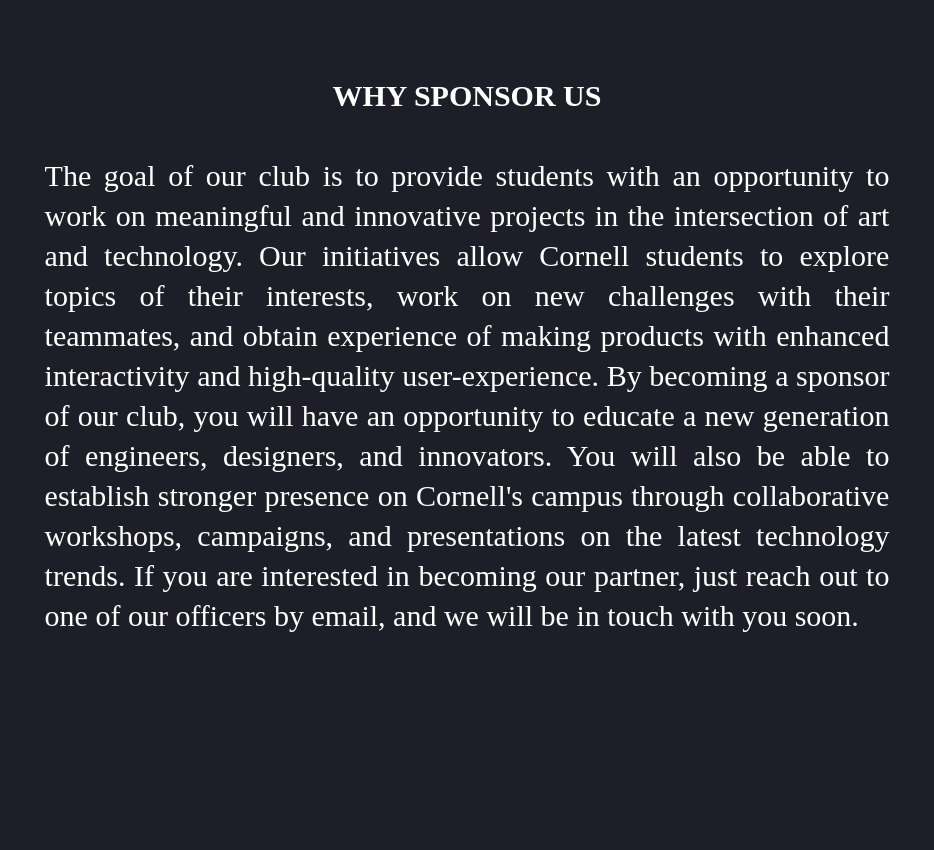
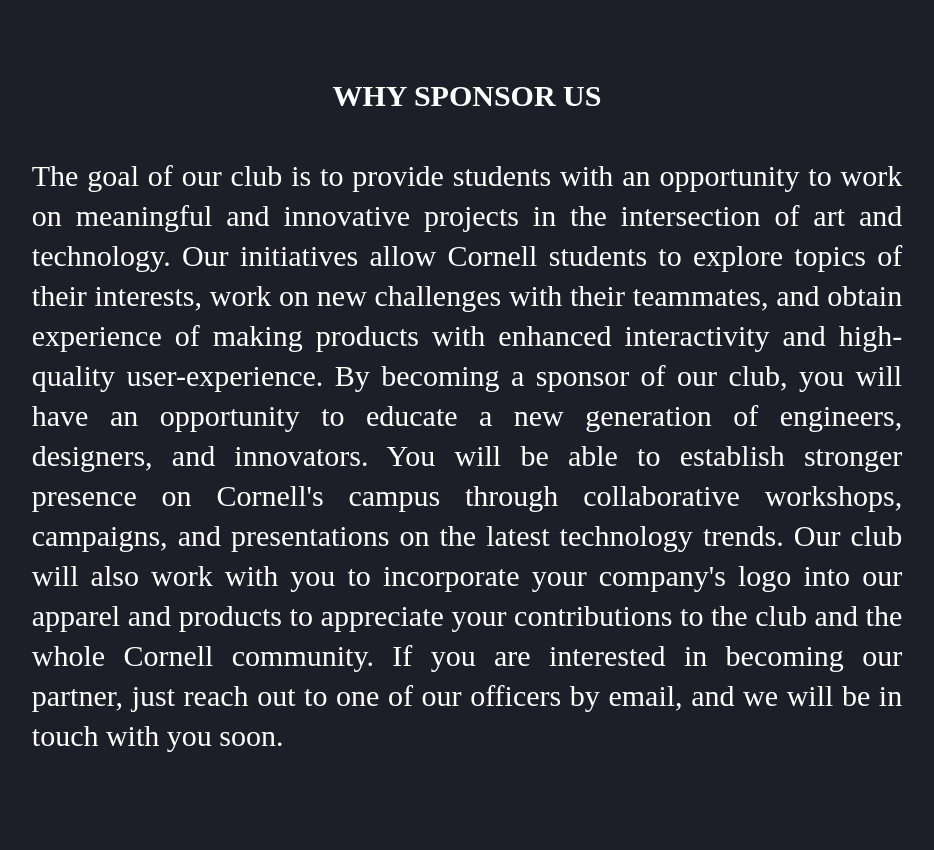
Before and after one commit to valeriyarusina/CreativeComputingWebsite, a PHP site: page /sponsors.html in a window 1280 px wide. Shown: the part 399-1249 px from the top of the page, without its empty margins (173-1107 px from the left). Before the commit the page ends 1031 px from the top, so only its background shows below. Run offline with PHP 8.4, Linux system fonts and the light colour scheme.

Commit message:
minor changes to the text on Sponsors page

```diff
--- a/sponsors.html
+++ b/sponsors.html
@@ -25,9 +25,11 @@
     work on new challenges with their teammates, and obtain experience of making
     products with enhanced interactivity and high-quality user-experience.
 By becoming a sponsor of our club, you will have an opportunity to educate a new
-generation of engineers, designers, and innovators. You will also be able to
+generation of engineers, designers, and innovators. You will be able to
 establish stronger presence on Cornell's campus through collaborative workshops, campaigns,
- and presentations on the latest technology trends.
+ and presentations on the latest technology trends. Our club will also work with you to
+ incorporate your company's logo into our apparel and products to appreciate
+ your contributions to the club and the whole Cornell community.
 
 If you are interested in becoming our partner, just reach out to one of our officers
  by email, and we will be in touch with you soon.</p>
--- a/styles/sponsors.css
+++ b/styles/sponsors.css
@@ -51,6 +51,6 @@ div{
 p{
   font-size: 30px;
   line-height: 40px;
-  padding: 1% 17% 5% 17%;
+  padding: 1% 16% 5% 16%;
   text-align: justify;
 }
```
